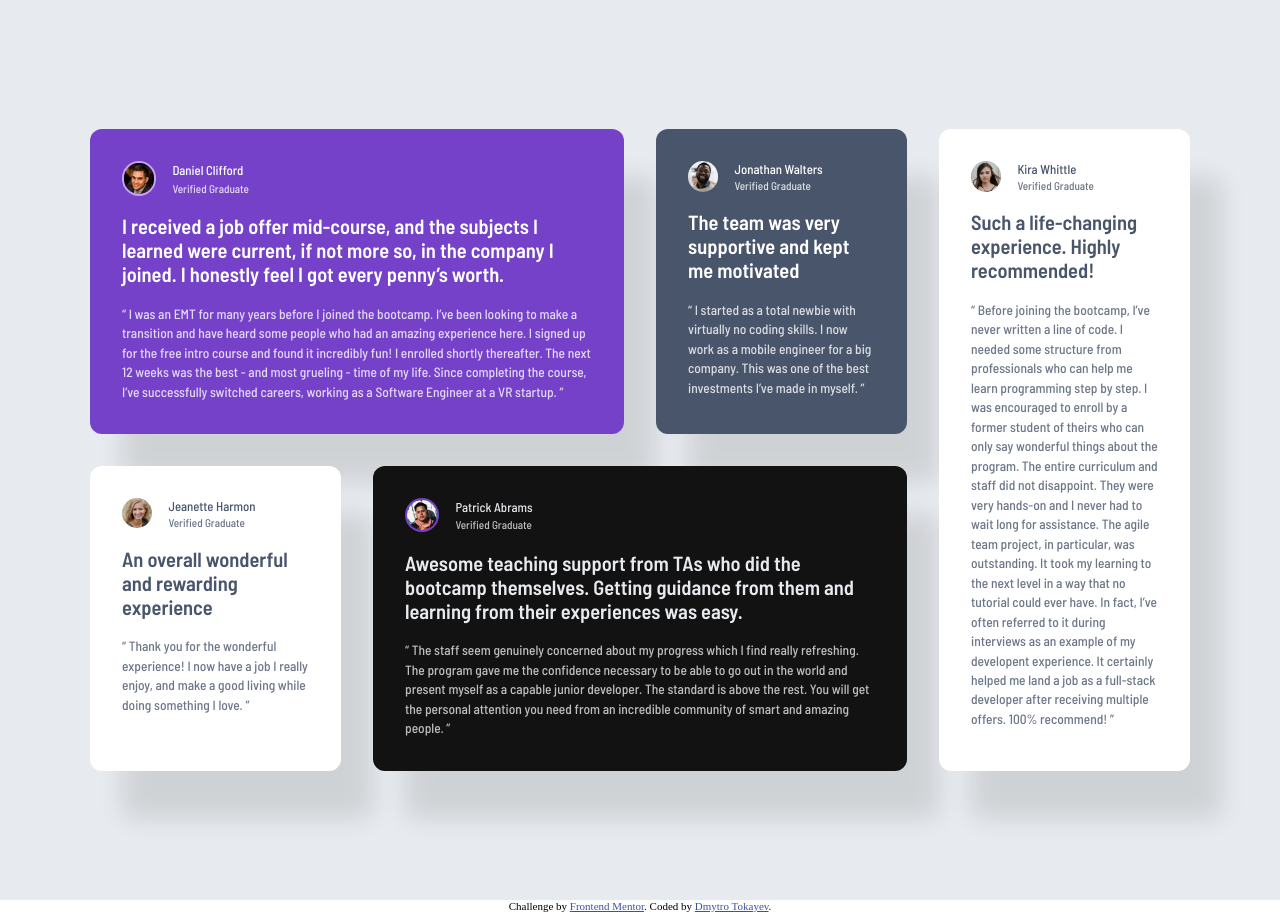
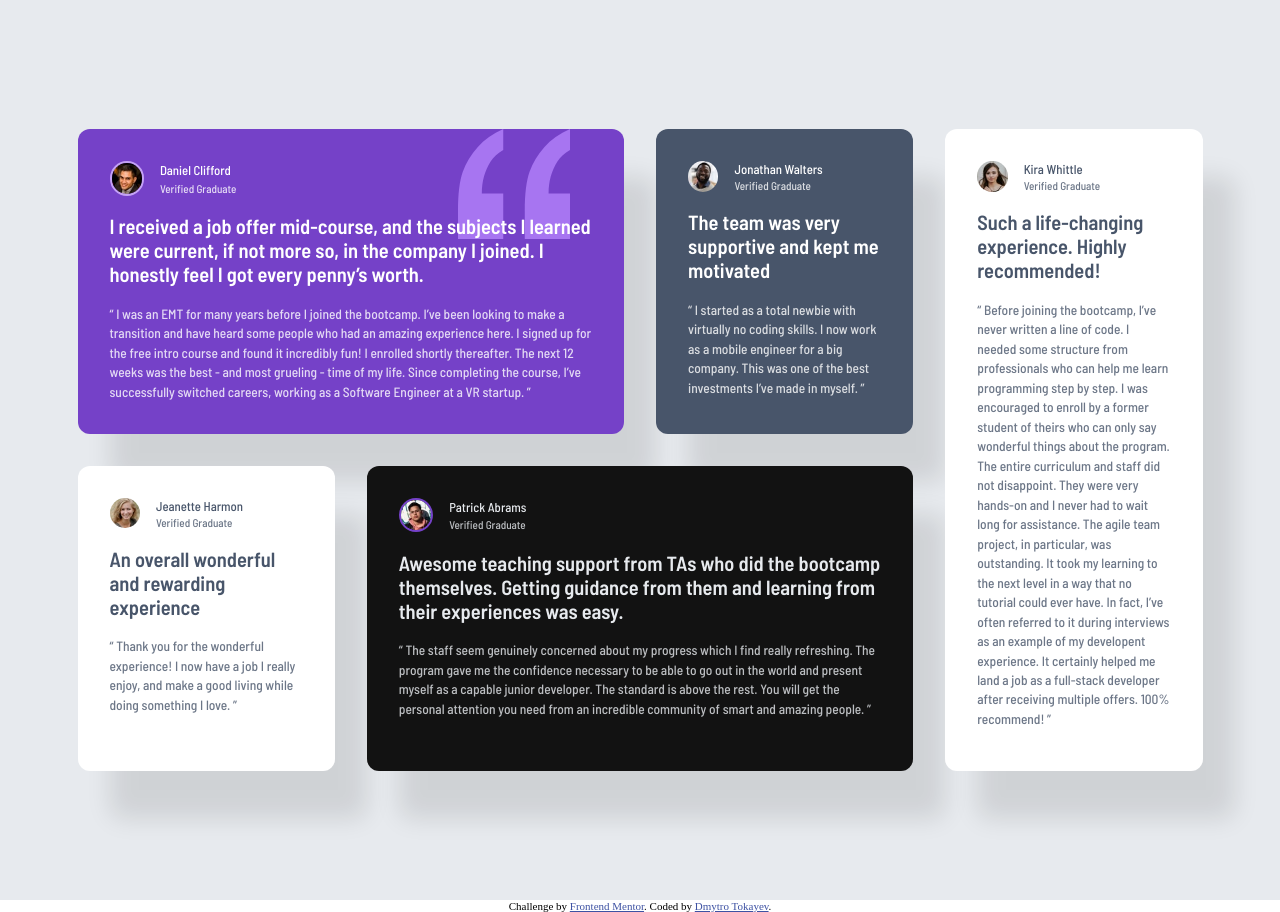
Before and after one commit to dtokayev/testimonials-grid-section, a plain HTML site: page index.html in a window 1280 px wide. Drawn offline with Linux system fonts and the light colour scheme.

Commit message:
add quotation symbol in background

```diff
--- a/styles.css
+++ b/styles.css
@@ -41,7 +41,7 @@ main {
 }
 
 .card:nth-child(1) {
-  background-color: var(--purple-500);
+  background: var(--purple-500);
   color: var(--white);
 }
 
@@ -120,12 +120,14 @@ img {
   }
 
   .grid-container {
-    max-width: 1100px;
+    max-width: 1125px;
     grid-template-columns: repeat(4, 1fr);
     grid-template-rows: repeat(2, 1fr);
   }
 
   .card:nth-child(1) {
+    background: url("./images/bg-pattern-quotation.svg") no-repeat 87.5% 0%, var(--purple-500);
+    background-size: 7em;
     grid-area: 1 / 1 / 2 / 3;
   }
 
```
